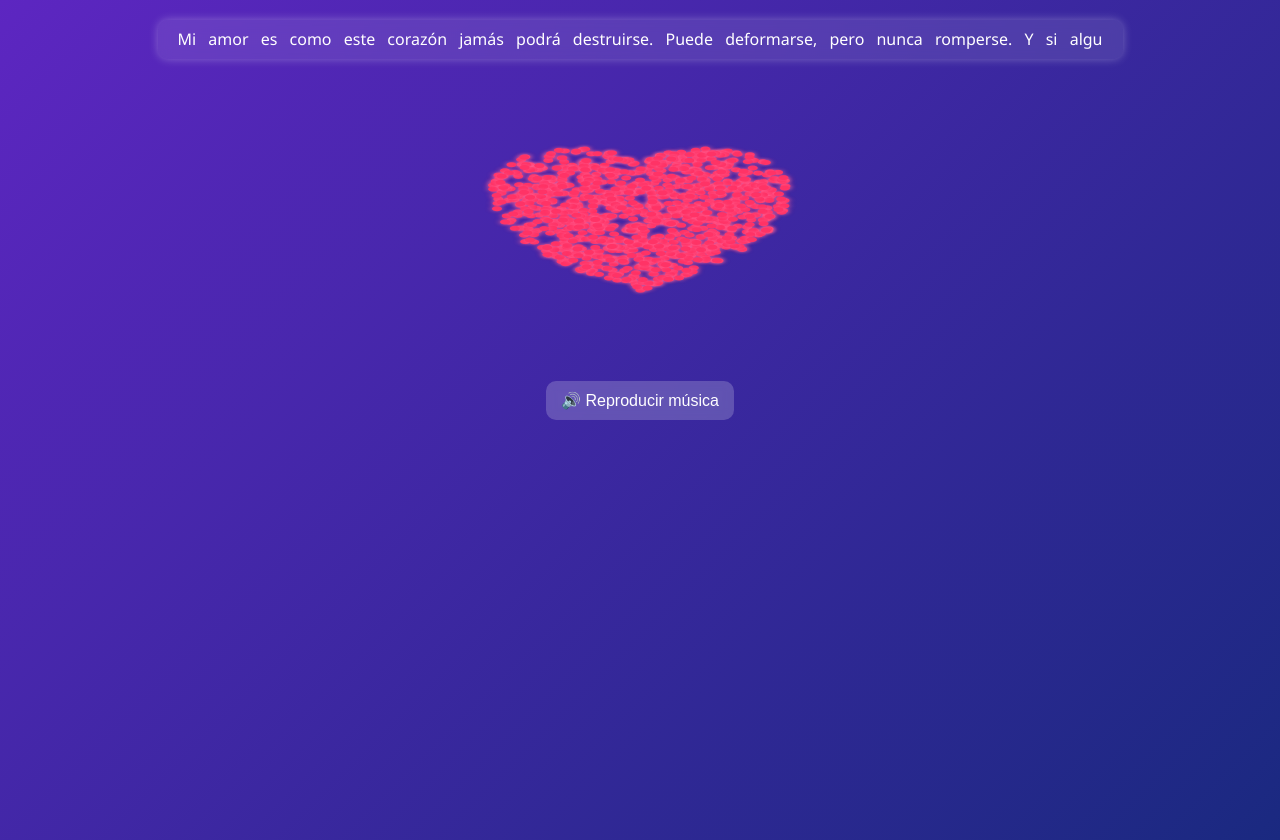
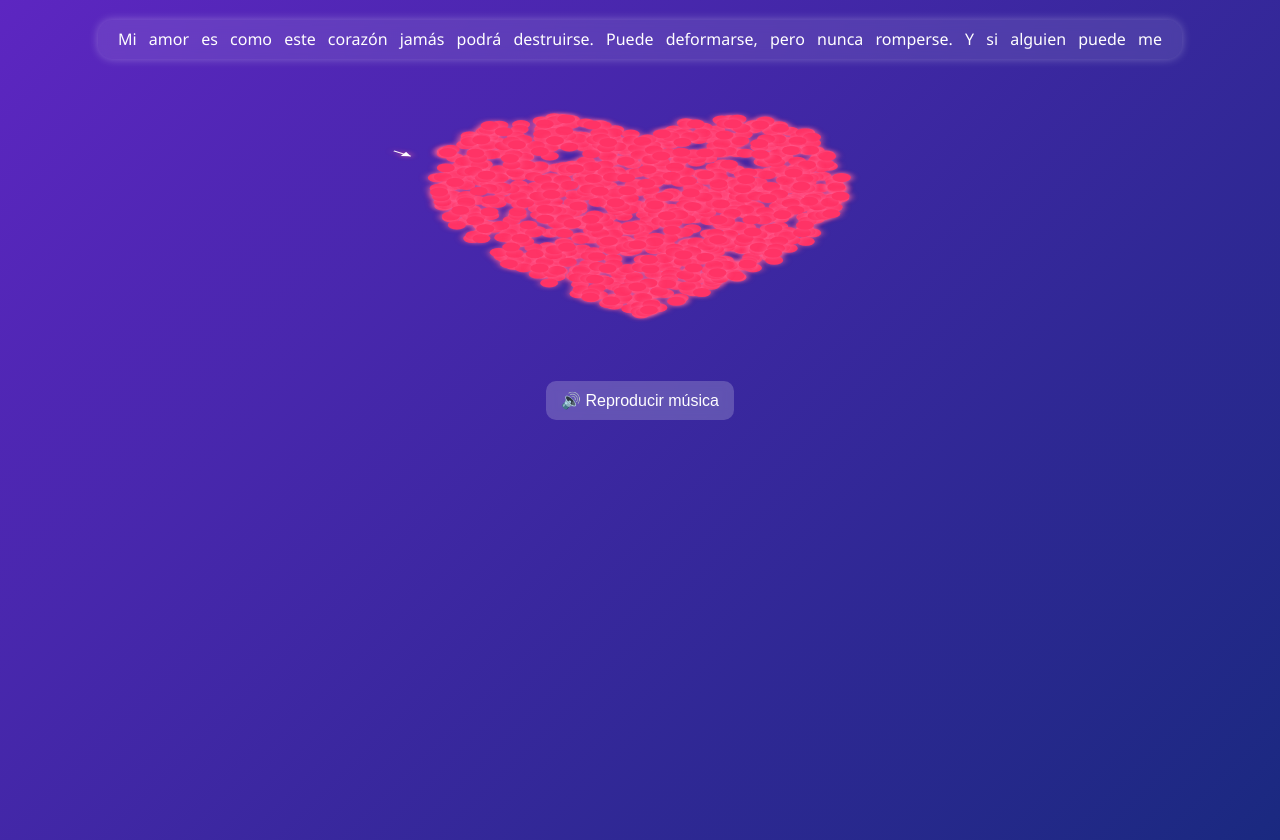
Before and after one commit to angeldesarr/te-amo-lin, a plain HTML site: page index.html in a window 1280 px wide. Drawn offline with Linux system fonts and the light colour scheme.

Commit message:
Update index.html

```diff
--- a/index.html
+++ b/index.html
@@ -24,7 +24,7 @@
       text-align: center;
       padding: 5px 20px;
       background: rgba(255, 255, 255, 0.1);
-      border-radius: 10px;
+      border-radius: 15px;
       backdrop-filter: blur(6px);
       max-width: 95vw;
       white-space: pre-wrap;
@@ -40,11 +40,11 @@
       display: block;
       width: 90vw;
       max-width: 700px;
-      height: 300px; /* menos alto para que quepa el botón justo abajo */
+      height: 300px;
     }
 
     #musicControl {
-      margin-top: 2px; /* justo debajo del canvas */
+      margin-top: 2px;
       background: rgba(255, 255, 255, 0.2);
       border: none;
       color: white;
@@ -63,18 +63,12 @@
 </head>
 <body>
 
-  <!-- 💖 Mensaje romántico arriba -->
   <div id="mensajeAmor"></div>
-
-  <!-- ❤️ Canvas corazón -->
   <canvas id="heartCanvas" width="700" height="600"></canvas>
-
-  <!-- 🎵 Botón de música debajo del corazón -->
   <button id="musicControl">🔊 Reproducir música</button>
   <audio id="bgMusic" src="audio/dondenadiepuedair.mp3" loop></audio>
   <audio id="bgMusic" src="audio/catorce.mp3" loop></audio>
   <script>
-  // ❤️ Mensaje tipo máquina de escribir
     const texto = `Mi amor es como este corazón jamás podrá destruirse. Puede deformarse, pero nunca romperse. Y si alguien puede mejorarlo, eres tú. 💖`;
 
     const mensaje = document.getElementById('mensajeAmor');
@@ -88,9 +82,8 @@
     }
     setTimeout(() => {
       escribirMensaje();
-  }, 1000);
+    }, 500);
 
-  // 🎵 Control de música
     const bgMusic = document.getElementById('bgMusic');
     const musicControl = document.getElementById('musicControl');
 
@@ -104,14 +97,13 @@
       }
     });
 
-  // ❤️ Corazón animado con partículas
     const canvas = document.getElementById('heartCanvas');
     const ctx = canvas.getContext('2d');
     const width = canvas.width;
     const height = canvas.height;
 
     const PARTICLE_COUNT = 1200;
-  const PARTICLE_SIZE = 5;
+    const PARTICLE_SIZE = 9;
 
     let mouseX = null;
     let mouseY = null;
@@ -136,7 +128,7 @@
     });
 
     function isInsideHeart(x, y) {
-    const scale = 130;
+      const scale = 180;
       const cx = (x - width / 2) / scale;
       const cy = (height / 2 - y) / scale;
       const val = Math.pow(cx * cx + cy * cy - 1, 3) - cx * cx * cy * cy * cy;
@@ -155,15 +147,17 @@
           targetY: y,
           vx: 0,
           vy: 0,
-        size: PARTICLE_SIZE
+          size: PARTICLE_SIZE,
+          originalTargetX: x,
+          originalTargetY: y
         });
       }
     }
 
-  const SPRING = 0.02;
+    const SPRING = 0.08;
     const FRICTION = 0.85;
-  const MOUSE_INFLUENCE = 120;
-  const MOUSE_FORCE = 0.15;
+    const MOUSE_INFLUENCE = 190;
+    const MOUSE_FORCE = 0.25;
 
     function updateParticle(p) {
       const dx = p.targetX - p.x;
@@ -193,22 +187,76 @@
       ctx.beginPath();
       ctx.fillStyle = '#FF3366';
       ctx.shadowColor = 'rgba(255, 100, 150, 0.8)';
-    ctx.shadowBlur = 6;
+      ctx.shadowBlur = 8;
       ctx.arc(p.x, p.y, p.size, 0, Math.PI * 2);
+      ctx.fill();
+    }
+
+    const arrows = [];
+    function spawnArrow() {
+      const side = Math.random() > 0.1 ? 'left' : 'right';
+      const x = side === 'left' ? 0 : width;
+      const y = Math.random() * height;
+      const angle = Math.atan2(height / 2 - y, width / 2 - x);
+      arrows.push({ x, y, angle, speed: 3 });
+      setTimeout(spawnArrow, 2000 + Math.random() * 3000);
+    }
+    spawnArrow();
+
+    function drawArrow(arrow) {
+      const len = 20;
+      const headlen = 10;
+      const endX = arrow.x + Math.cos(arrow.angle) * len;
+      const endY = arrow.y + Math.sin(arrow.angle) * len;
+      ctx.strokeStyle = '#ffffff';
+      ctx.lineWidth = 2;
+      ctx.beginPath();
+      ctx.moveTo(arrow.x, arrow.y);
+      ctx.lineTo(endX, endY);
+      ctx.stroke();
+      ctx.beginPath();
+      ctx.moveTo(endX, endY);
+      ctx.lineTo(endX - headlen * Math.cos(arrow.angle - Math.PI / 6), endY - headlen * Math.sin(arrow.angle - Math.PI / 6));
+      ctx.lineTo(endX - headlen * Math.cos(arrow.angle + Math.PI / 6), endY - headlen * Math.sin(arrow.angle + Math.PI / 6));
+      ctx.closePath();
+      ctx.fillStyle = '#ffffff';
       ctx.fill();
     }
 
     function animate() {
       ctx.clearRect(0, 0, width, height);
+
+      for (const arrow of arrows) {
+        arrow.x += Math.cos(arrow.angle) * arrow.speed;
+        arrow.y += Math.sin(arrow.angle) * arrow.speed;
+        drawArrow(arrow);
+
+        if (isInsideHeart(arrow.x, arrow.y)) {
+          for (let p of particles) {
+            const dx = p.targetX - arrow.x;
+            const dy = p.targetY - arrow.y;
+            const dist = Math.sqrt(dx * dx + dy * dy);
+            if (dist < 90) {
+              p.targetX += (Math.random() - 0.5) * 50;
+              p.targetY += (Math.random() - 0.5) * 50;
+              setTimeout(() => {
+                p.targetX = p.originalTargetX;
+                p.targetY = p.originalTargetY;
+              }, 1000);
+            }
+          }
+        }
+      }
+
       for (let p of particles) {
         updateParticle(p);
         drawParticle(p);
       }
+
       requestAnimationFrame(animate);
     }
 
     animate();
   </script>
-
 </body>
 </html>
```
Lines whose indentation alone changed are shown as unchanged.
